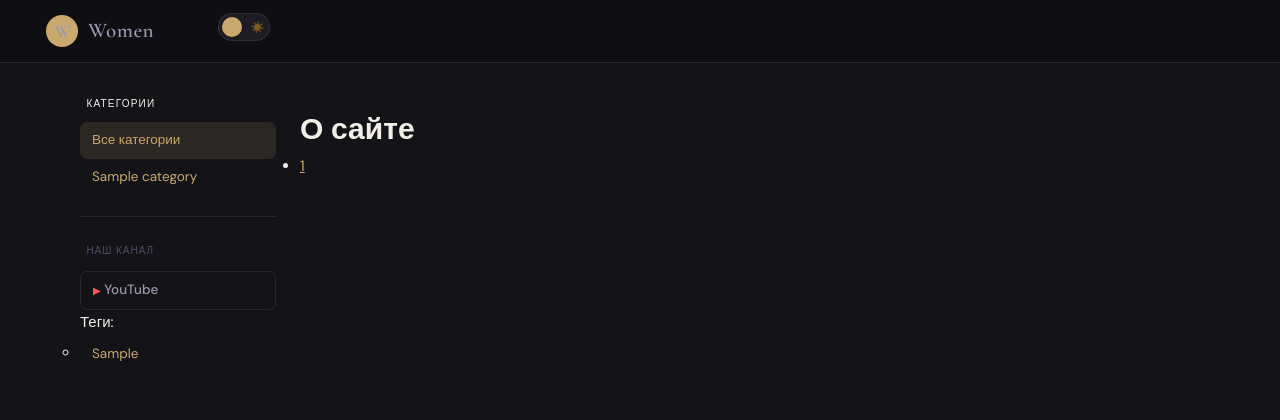
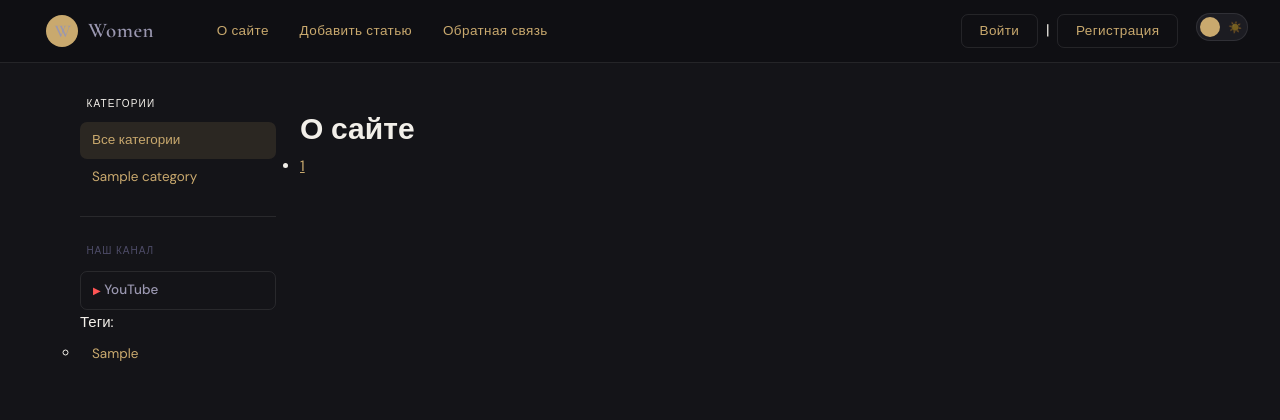
Before and after one commit to alt-c137/sitewomen, a Django app: page /about/ in a window 1280 px wide. Shown: the top 420 px of the page. Run offline with Django 4.2, Linux system fonts and the light colour scheme; tables that the repository leaves empty hold one stand-in row (values such as "Sample post").

Commit message:
feat: style auth menu item (username, login, logout)

```diff
--- a/sitewomen/settings.py
+++ b/sitewomen/settings.py
@@ -70,6 +70,7 @@
                 'django.template.context_processors.request',
                 'django.contrib.auth.context_processors.auth',
                 'django.contrib.messages.context_processors.messages',
+                'users.context_processors.get_women_context',
             ],
         },
     },
--- a/templates/base.html
+++ b/templates/base.html
@@ -129,7 +129,11 @@
 		ul#mainmenu > li > a:hover { background: var(--accent-dim); }
 		ul#mainmenu > li > a:hover span { color: var(--text) !important; }
 
-		li.last { margin-left: auto !important; }
+		li.last { margin-left: auto !important;
+		display: flex !important;
+		align-items: center !important;
+		gap: 0.5rem !important; }
+
 		li.last > a {
 			border: 1px solid var(--border) !important;
 			border-radius: 7px !important;
@@ -139,6 +143,12 @@
 			border-color: var(--accent) !important;
 			background: var(--accent-dim) !important;
 		}
+
+		li.last span.username {
+        font-size: 13.5px;
+        font-weight: 500;
+        color: var(--muted) !important;
+        }
 
 		/* Переключатель темы */
 		.theme-toggle {
@@ -404,13 +414,14 @@
 				<span class="logo-word"><span>Women</span></span>
 			</a>
 		</li>
-		{% for m in menu %}
-			{% if not forloop.last %}
-			<li><a href="{% url m.url_name %}"><span>{{m.title}}</span></a></li>
-			{% else %}
-			<li class="last"><a href="{% url m.url_name %}"><span>{{m.title}}</span></a></li>
-			{% endif %}
+		{% for m in mainmenu %}
+			<li><a href="{% url m.url_name %}">{{m.title}}</a></li>
 		{% endfor %}
+        {% if user.is_authenticated %}
+            <li class="last"><span class="username">{{ user.username }}</span> | <a href="{% url 'users:logout' %}">Выйти</a></li>
+        {% else %}
+            <li class="last"><a href="{% url 'users:login' %}">Войти</a> | <a href="#">Регистрация</a></li>
+        {% endif %}
 		<li style="list-style:none">
 			<button class="theme-toggle" onclick="toggleTheme()" aria-label="Toggle theme">
 				<span class="t-icon moon">🌙</span>
--- /dev/null
+++ b/users/context_processors.py
@@ -0,0 +1,4 @@
+from women.utils import menu
+
+def get_women_context(request):
+    return {'mainmenu': menu}
--- a/women/templatetags/women_tags.py
+++ b/women/templatetags/women_tags.py
@@ -1,14 +1,11 @@
 from django import template
 import women.views as views
 from django.db.models import Count
-
 from women.models import Category
-
 from women.models import Category, TagPost
+from women.utils import menu
 
 register = template.Library()
-
-
 
 @register.inclusion_tag('women/list_categories.html')
 def show_categories(cat_selected=0):
--- a/women/utils.py
+++ b/women/utils.py
@@ -1,7 +1,6 @@
 menu = [{'title': "О сайте", 'url_name': 'about'},
         {'title': "Добавить статью", 'url_name': 'add_page'},
         {'title': "Обратная связь", 'url_name': 'contact'},
-        {'title': "Войти", 'url_name': 'login'}
 ]
 
 
@@ -18,13 +17,9 @@
         if self.cat_selected is not None:
             self.extra_context['cat_selected'] = self.cat_selected
 
-        if 'menu' not in self.extra_context:
-            self.extra_context['menu'] = menu
-
 
 
     def get_mixin_context(self, context, **kwargs):
-        context['menu'] = menu
         context['cat_selected'] = None
         context.update(kwargs)
         return context
```
